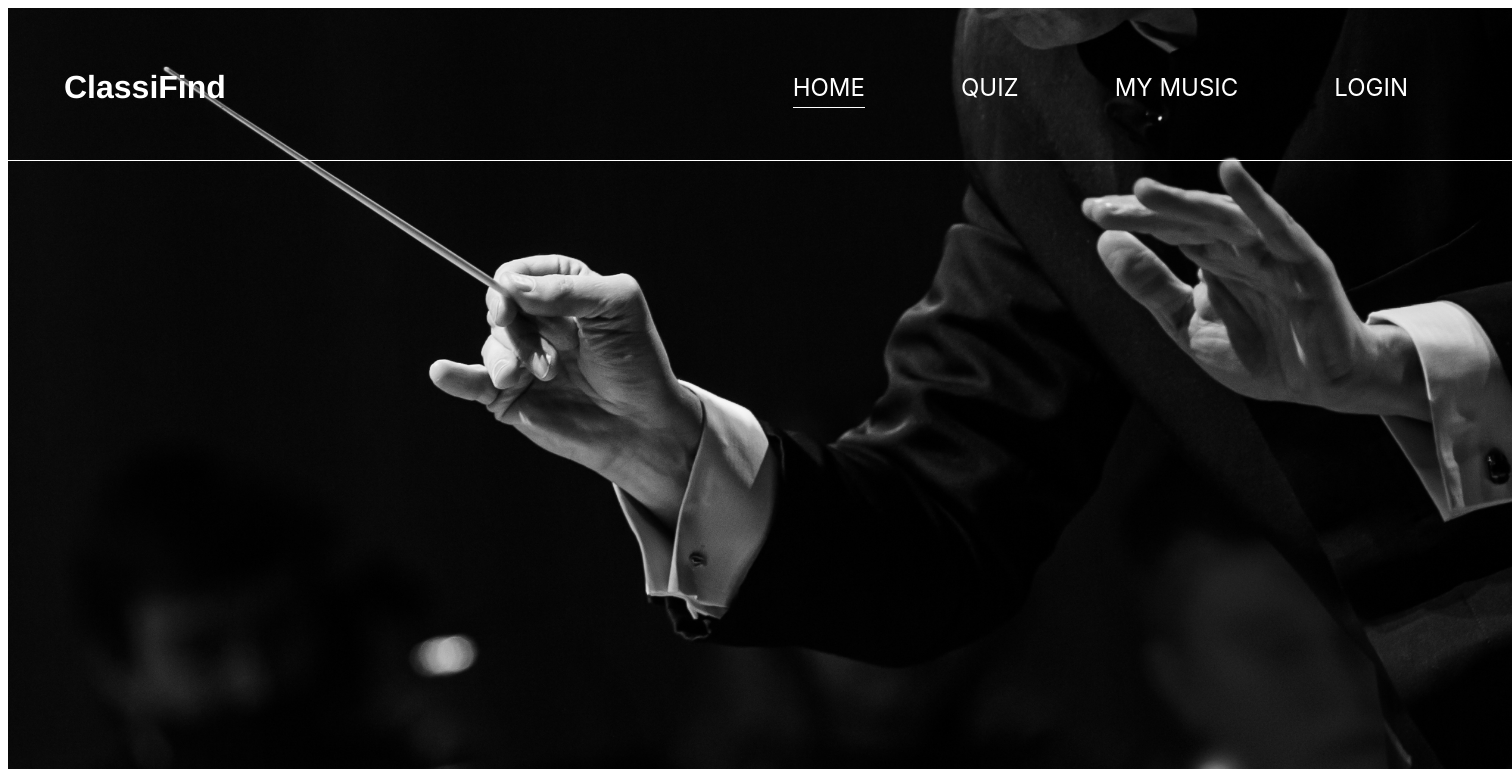
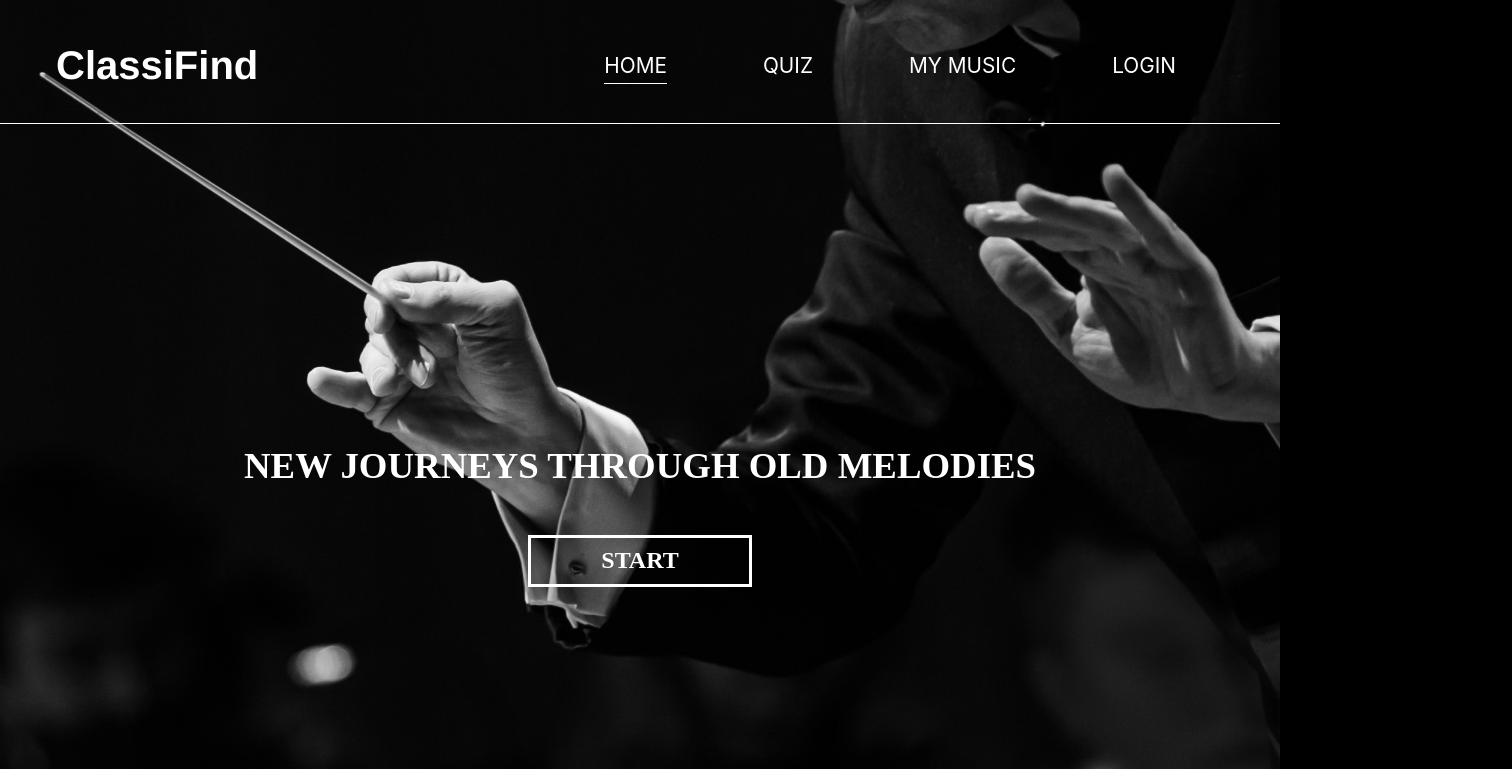
Before and after one commit to madisonmarino/ClassiFind, a React (Create React App) app: page / in a window 1280 px wide. Shown: the top 769 px of the page, 1512 px wide, since content can reach past the window. Built offline with nearby package versions, Linux system fonts and the light colour scheme.

Commit message:
code and style home page

```diff
--- a/src/components/Header/Header.scss
+++ b/src/components/Header/Header.scss
@@ -4,11 +4,11 @@
     align-items: center;
     justify-content: space-between;
     border-bottom: 1px solid white;
-    padding: 2.5rem 3.5rem 2rem;
+    padding: 1rem 3.5rem 0.5rem;
   }
   &__title {
     font-family: Helvetica;
-    font-size: 2rem;
+    font-size: 2.5rem;
     font-weight: 700;
     color: white;
   }
@@ -18,7 +18,7 @@
     margin: 0 3rem;
     text-transform: uppercase;
     font-family: Inter;
-    font-size: 1.5rem;
+    font-size: 1.3rem;
     padding-bottom: 0.3rem;
     &.active {
       border-bottom: 1px solid white;
--- a/src/pages/HomePage/HomePage.js
+++ b/src/pages/HomePage/HomePage.js
@@ -6,6 +6,8 @@ export default function HomePage() {
     <>
       <div className="homepage__content">
         <Header />
+        <h2 className="homepage__tagline">New journeys through old melodies</h2>
+        <div className="homepage__button">Start</div>
       </div>
     </>
   );
--- a/src/pages/HomePage/HomePage.scss
+++ b/src/pages/HomePage/HomePage.scss
@@ -1,9 +1,37 @@
 .homepage {
   &__content {
     background-image: url("../../assets/images/conductor.jpg");
-    width: 94rem;
-    height: 61rem;
+    width: 100%;
+    height: 57rem;
     background-position: center;
     background-size: cover;
   }
+  &__tagline {
+    color: white;
+    font-family: Horizon;
+    font-size: 2.3rem;
+    font-weight: 700;
+    text-transform: uppercase;
+    text-align: center;
+    margin-top: 20rem;
+    margin-bottom: 3rem;
+  }
+  &__button {
+    color: white;
+    font-family: Poppins;
+    font-size: 1.5rem;
+    font-weight: 600;
+    text-transform: uppercase;
+    margin: 0 auto;
+    text-align: center;
+    padding: 0.6rem 3rem;
+    border: 3px solid white;
+    width: 14rem;
+    &:hover {
+      background-color: white;
+      color: black;
+      transition: 600ms ease-in-out;
+      cursor: pointer;
+    }
+  }
 }
--- a/src/styles/App.scss
+++ b/src/styles/App.scss
@@ -1,8 +1,12 @@
 html {
   box-sizing: border-box;
+  background-color: black;
 }
 *,
 *:before,
 *:after {
   box-sizing: inherit;
 }
+body {
+  margin: 0;
+}
```
Also changed, not shown: src/assets/images/conductor.jpg.
